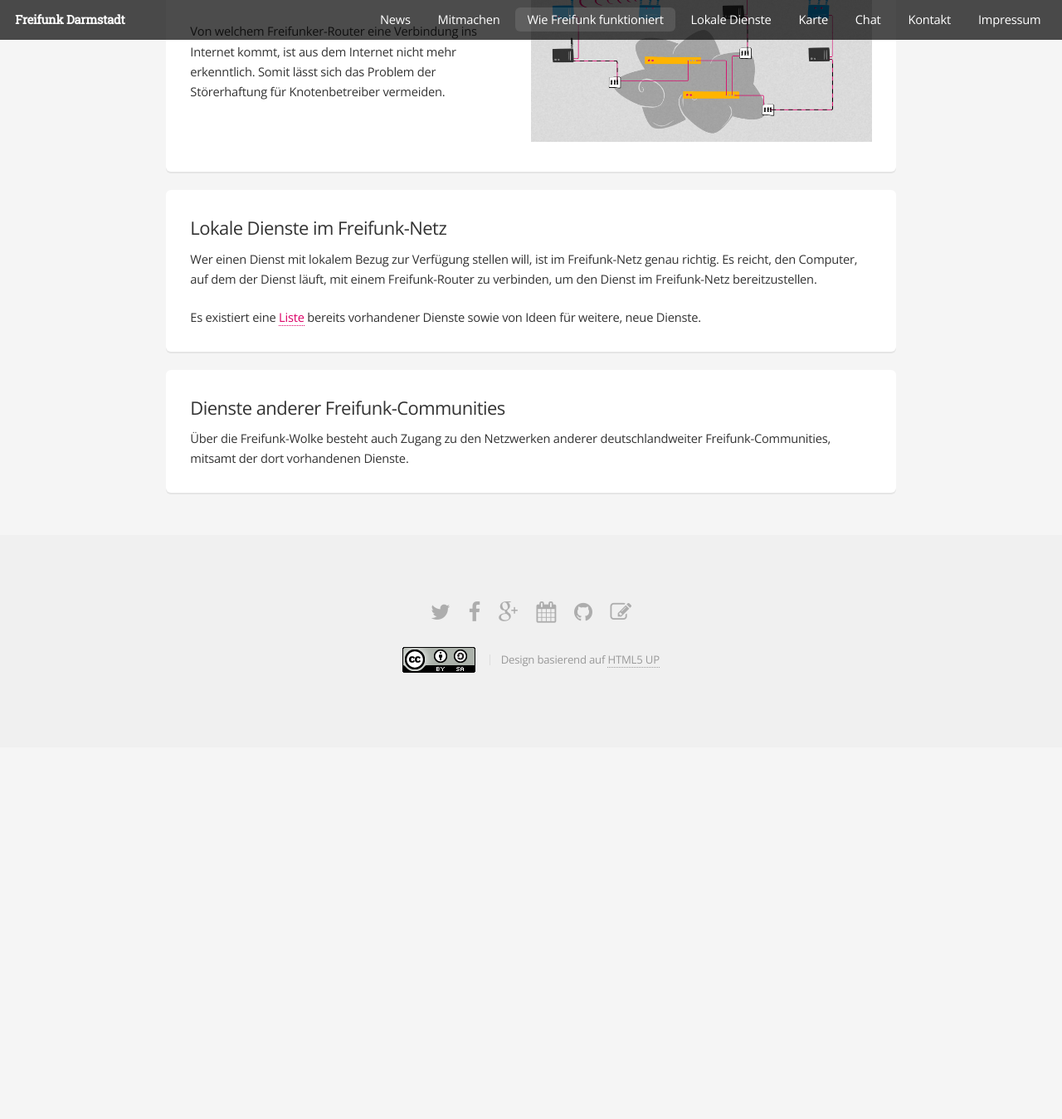
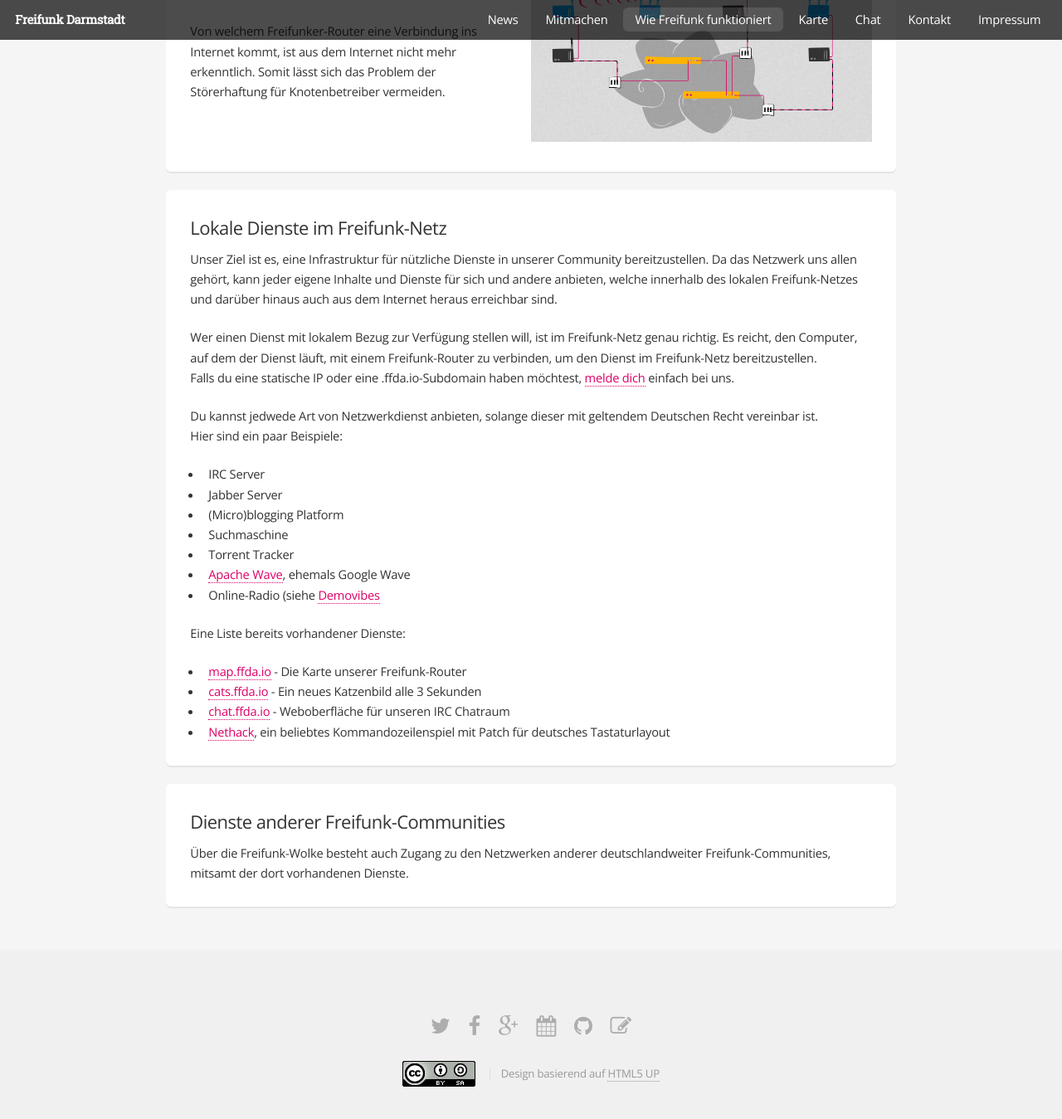
Before and after one commit to mdrenger/darmstadt.freifunk.net, a Jekyll site: the page built from pages/wie_freifunk_funktioniert.html, in a window 1280 px wide and 1400 px high, scrolled down 2125 px. Shown: the top 1349 px of the window at 83% size. Built offline with Jekyll 4.4.1, drawn with Linux system fonts in a browser that asks for light colours; before the commit the page ends 3026 px from its top, so only the background shows below that.

Commit message:
combine "lokale dienste" into "wie_freifunk_funktioniert"

```diff
--- a/pages/mitmachen.html
+++ b/pages/mitmachen.html
@@ -53,6 +53,6 @@
 	<p>Du kannst uns auf vielfältige Weise unterstützen. Zum Beispiel könntest du deinen Freunden, Bekannten, Nachbarn und Verwandten von Freifunk erzählen oder in deinem Liebligscafé fragen, ob sie schon von Freifunk gehört haben.</p>
 	<p>Weiterhin freuen wir uns über Helfer beim Gestalten von Werbematerial und Verteilen von Flyern und über Unterstützung bei der Pressearbeiten. Bei unseren regelmäßigen Treffen kannst du andere Freifunker kennenlernen und die Zukunft von Freifunk Darmstadt mitgestalten.</p>
 	<p><a href="/mitmachen/spenden/">Spenden</a> helfen uns, Infrastruktur und Werbematerialien zu finanzieren.</p>
-	<p>Wenn du eine gute Idee zu einem neuen Dienst im Netzwerk hast, würden wir uns auch freuen wenn du <a href="/lokale-dienste/">Dienste im Netzwerk zur Verfügung stellst</a>.</p>
+	<p>Wenn du eine gute Idee zu einem neuen Dienst im Netzwerk hast, würden wir uns auch freuen wenn du <a href="/wie-freifunk-funktioniert/#lokale-dienste-im-freifunk-netz">Dienste im Netzwerk zur Verfügung stellst</a>.</p>
 </div>
 </section>
--- a/pages/wie_freifunk_funktioniert.html
+++ b/pages/wie_freifunk_funktioniert.html
@@ -10,6 +10,7 @@
 <header>
 	<h2 class="post-title">{{ page.title }}</h2>
 </header>
+
 <section class="box">
 	<h3>Der Stand der Dinge</h3>
 	<img src="/images/network_1.jpg" class="half-width" alt="Der Stand der Dinge" />
@@ -25,6 +26,7 @@
 <section class="box">
 	<h3>Freifunk als gemeinschaftliches Netzwerk</h3>
 	<img src="/images/network_2.jpg" class="half-width" alt="Freifunk als gemeinschaftliches Netzwerk" />
+
 	<p>Benachbarte Router, die mit der Freifunk-Firmware betrieben werden, bauen untereinander das Freifunk-Netzwerk auf, durch das sie auf direktem Wege Daten austauschen können, ohne den Umweg über das Internet nehmen zu müssen.</p>
 	<p>Diese Funkverbindungen können je nach Modell Entfernungen von einigen dutzend Metern bis hin zu mehreren Kilometern überbrücken und so auch Gebiete erreichen, die nur rudimentär oder gar nicht an das Internet angeschlossen sind.</p>
 	<p>Der Zugang zum Freifunk-Netzwerk ist mit jedem WLAN-fähigen Endgerät oder direkt per Kabel am Freifunk-Router ohne Registrierung oder Passwort möglich.</p>
@@ -33,29 +35,62 @@
 <section class="box">
 	<h3>Einzelne Freifunk-Wolken verbinden sich</h3>
 	<img src="/images/network_3.jpg" class="half-width" alt="Einzelne Freifunk-Wolken verbinden sich" />
+
 	<p>Da sich jedoch nicht alle Freifunk-Router untereinander per Funk erreichen, können sie sich außerdem verschlüsselt über das Internet miteinander verbinden.</p>
 	<p>Diese Anbindung an den Rest der Freifunk-Wolke wird von den Routern auch per Funk an benachbarte Freifunk-Router weitergegeben, so dass nicht jeder Router einen Internetzugang benötigt.</p>
 </section>
 <section class="box">
 	<h3>Das Heimnetz bleibt privat</h3>
 	<img src="/images/network_4.jpg" class="half-width" alt="Das Heimnetz bleibt privat" />
+
 	<p>Zu jedem Zeitpunkt bleiben Freifunk-Netz und Heimnetz strikt getrennt. Das gilt auch, wenn der eigene Router sich über die Internetverbindung im Heimnetzwerk mit dem Rest der Freifunk-Wolke verbindet. Aus dem Freifunk-Netzwerk heraus ist kein Zugriff auf das private Netzwerk möglich.</p>
 </section>
 
 <section class="box">
 	<h3>Zugang zum Internet</h3>
 	<img src="/images/network_5.jpg" class="half-width" alt="Zugang zum Internet" />
+
 	<p>Über das Freifunk-Netzwerk steht auch ein Internetzugang zur Verfügung. Dieser erfolgt über eine Reihe von Gateways, welche den Verkehr erst von dort aus ins Internet weiterleiten.</p>
 	<p>Von welchem Freifunker-Router eine Verbindung ins Internet kommt, ist aus dem Internet nicht mehr erkenntlich. Somit lässt sich das Problem der Störerhaftung für Knotenbetreiber vermeiden.</p>
 </section>
 
 <section class="box">
-	<h3>Lokale Dienste im Freifunk-Netz</h3>
-	<p>Wer einen Dienst mit lokalem Bezug zur Verfügung stellen will, ist im Freifunk-Netz genau richtig. Es reicht, den Computer, auf dem der Dienst läuft, mit einem Freifunk-Router zu verbinden, um den Dienst im Freifunk-Netz bereitzustellen.</p>
-	<p>Es existiert eine <a href="/lokale-dienste/">Liste</a> bereits vorhandener Dienste sowie von Ideen für weitere, neue Dienste.</p>
+	<h3><a name="lokale-dienste-im-freifunk-netz"></a>Lokale Dienste im Freifunk-Netz</h3>
+
+	<p>Unser Ziel ist es, eine Infrastruktur für nützliche Dienste in unserer Community bereitzustellen.
+		Da das Netzwerk uns allen gehört, kann jeder eigene Inhalte und Dienste für sich und andere anbieten,
+		welche innerhalb des lokalen Freifunk-Netzes und darüber hinaus auch aus dem Internet heraus erreichbar sind.</p>
+
+	<p>Wer einen Dienst mit lokalem Bezug zur Verfügung stellen will, ist im Freifunk-Netz genau richtig.
+		Es reicht, den Computer, auf dem der Dienst läuft, mit einem Freifunk-Router zu verbinden, um den Dienst
+		im Freifunk-Netz bereitzustellen.<br />
+		Falls du eine statische IP oder eine .ffda.io-Subdomain haben möchtest, <a href="/kontakt">melde dich</a> einfach bei uns.</p>
+
+	<p>Du kannst jedwede Art von Netzwerkdienst anbieten, solange dieser mit geltendem Deutschen Recht vereinbar ist.<br />
+	Hier sind ein paar Beispiele:</p>
+
+  <ul>
+		<li>IRC Server</li>
+		<li>Jabber Server</li>
+		<li>(Micro)blogging Platform</li>
+		<li>Suchmaschine</li>
+		<li>Torrent Tracker</li>
+		<li><a href="http://incubator.apache.org/wave/">Apache Wave</a>, ehemals Google Wave</li>
+		<li>Online-Radio (siehe <a href="https://github.com/arabek/demovibes">Demovibes</a></li>
+	</ul>
+
+	<p>Eine Liste bereits vorhandener Dienste:</p>
+
+	<ul>
+		<li><a href="https://map.ffda.io">map.ffda.io</a> - Die Karte unserer Freifunk-Router</li>
+		<li><a href="https://cats.ffda.io">cats.ffda.io</a> - Ein neues Katzenbild alle 3 Sekunden</li>
+		<li><a href="https://chat.ffda.io">chat.ffda.io</a> - Weboberfläche für unseren IRC Chatraum</li>
+		<li><a href="ssh://nethack@nethack.ffda.io">Nethack</a>, ein beliebtes Kommandozeilenspiel mit Patch für deutsches Tastaturlayout</li>
+	</ul>
 </section>
 
 <section class="box ">
 	<h3>Dienste anderer Freifunk-Communities</h3>
+
 	<p>Über die Freifunk-Wolke besteht auch Zugang zu den Netzwerken anderer deutschlandweiter Freifunk-Communities, mitsamt der dort vorhandenen Dienste.</p>
 </section>
```
Also changed, not shown: pages/lokale-dienste.md (deleted, +0 -39 lines).
